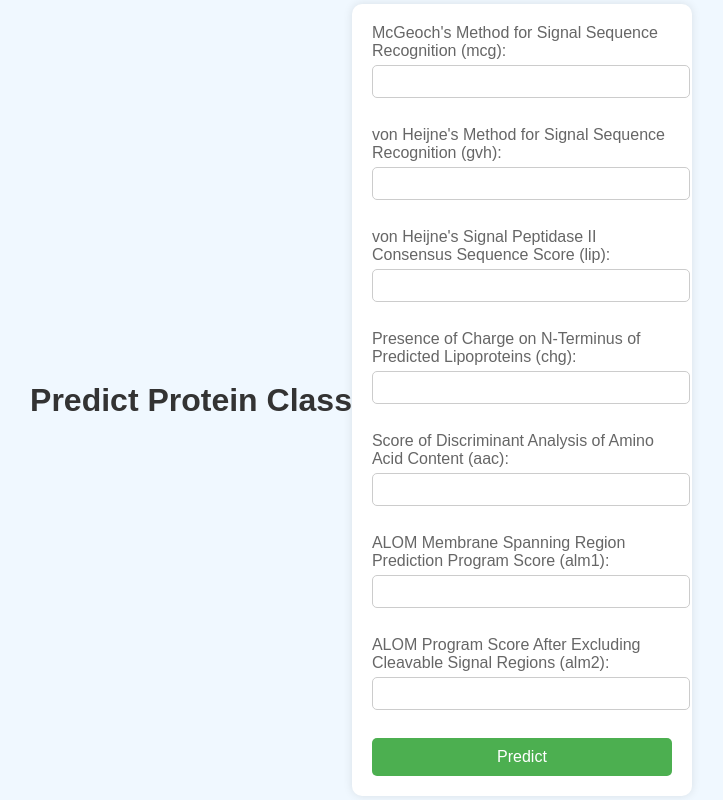
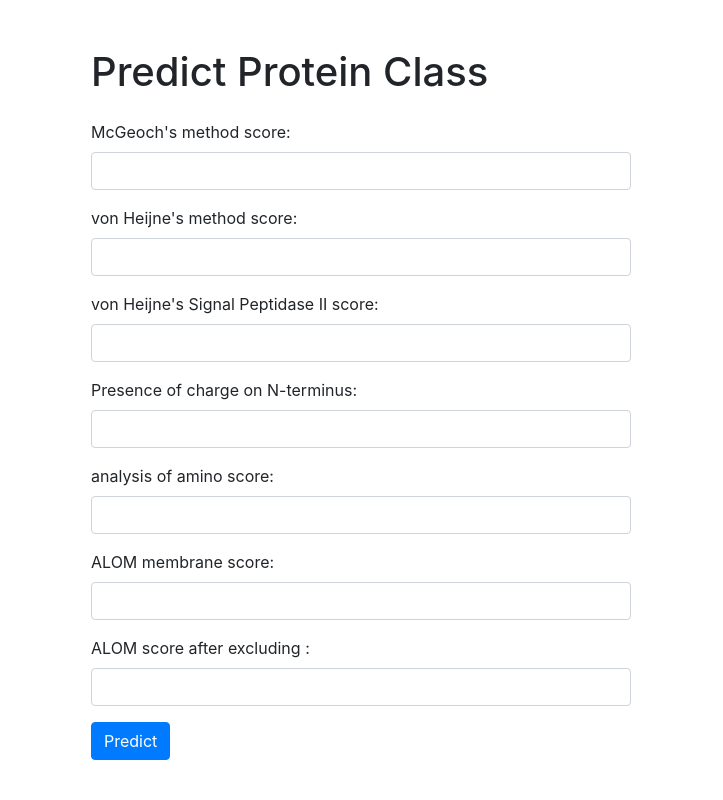
Before and after one commit to mahruss203/ecooo, a Flask app: page / in a window 1280 px wide. Shown: the whole page, without its empty margins (279-1002 px from the left). Run offline with Flask 2, Linux system fonts and the light colour scheme; parts of the project's set-up code (start-up, migrations or seed data) failed here and were passed over; some libraries are stand-ins or nearby versions.

Commit message:
index.html

```diff
--- a/templates/index.html
+++ b/templates/index.html
@@ -3,78 +3,52 @@
 <head>
     <meta charset="UTF-8">
     <title>Predict Protein Class</title>
-    <style>
-        body {
-            font-family: Arial, sans-serif;
-            background-color: #f0f8ff;
-            margin: 0;
-            padding: 0;
-            display: flex;
-            justify-content: center;
-            align-items: center;
-            height: 100vh;
-        }
-        h1 {
-            color: #333;
-        }
-        form {
-            background-color: #fff;
-            padding: 20px;
-            border-radius: 10px;
-            box-shadow: 0 0 10px rgba(0, 0, 0, 0.1);
-            width: 300px;
-        }
-        label {
-            display: block;
-            margin-bottom: 5px;
-            color: #666;
-        }
-        input[type="text"] {
-            width: 100%;
-            padding: 8px;
-            margin-bottom: 10px;
-            border: 1px solid #ccc;
-            border-radius: 5px;
-        }
-        input[type="submit"] {
-            width: 100%;
-            padding: 10px;
-            background-color: #4CAF50;
-            border: none;
-            border-radius: 5px;
-            color: white;
-            font-size: 16px;
-            cursor: pointer;
-        }
-        input[type="submit"]:hover {
-            background-color: #45a049;
-        }
-        h2 {
-            color: #333;
-        }
-    </style>
+    <!-- Bootstrap CSS via CDN -->
+    <link rel="stylesheet" href="https://stackpath.bootstrapcdn.com/bootstrap/4.5.2/css/bootstrap.min.css">
+    <!-- Optional: Font Awesome for icons -->
+    <link rel="stylesheet" href="https://cdnjs.cloudflare.com/ajax/libs/font-awesome/5.15.3/css/all.min.css">
 </head>
 <body>
-    <h1>Predict Protein Class</h1>
-    <form action="/" method="POST">
-        <label for="mcg">McGeoch's Method for Signal Sequence Recognition (mcg):</label>
-        <input type="text" id="mcg" name="mcg"><br><br>
-        <label for="gvh">von Heijne's Method for Signal Sequence Recognition (gvh):</label>
-        <input type="text" id="gvh" name="gvh"><br><br>
-        <label for="lip">von Heijne's Signal Peptidase II Consensus Sequence Score (lip):</label>
-        <input type="text" id="lip" name="lip"><br><br>
-        <label for="chg">Presence of Charge on N-Terminus of Predicted Lipoproteins (chg):</label>
-        <input type="text" id="chg" name="chg"><br><br>
-        <label for="aac">Score of Discriminant Analysis of Amino Acid Content (aac):</label>
-        <input type="text" id="aac" name="aac"><br><br>
-        <label for="alm1">ALOM Membrane Spanning Region Prediction Program Score (alm1):</label>
-        <input type="text" id="alm1" name="alm1"><br><br>
-        <label for="alm2">ALOM Program Score After Excluding Cleavable Signal Regions (alm2):</label>
-        <input type="text" id="alm2" name="alm2"><br><br>
-        <input type="submit" value="Predict">
-    </form>
-    {% if prediction %}
-        <h2>Prediction: {{ prediction }}</h2>
-    {% endif %}
+    <div class="container mt-5">
+        <div class="row">
+            <div class="col-md-6 offset-md-3">
+                <h1 class="mb-4">Predict Protein Class</h1>
+                <form action="/" method="POST">
+                    <div class="form-group">
+                        <label for="mcg">McGeoch's method score:</label>
+                        <input type="text" id="mcg" name="mcg" class="form-control">
+                    </div>
+                    <div class="form-group">
+                        <label for="gvh">von Heijne's method score:</label>
+                        <input type="text" id="gvh" name="gvh" class="form-control">
+                    </div>
+                    <div class="form-group">
+                        <label for="lip">von Heijne's Signal Peptidase II score:</label>
+                        <input type="text" id="lip" name="lip" class="form-control">
+                    </div>
+                    <div class="form-group">
+                        <label for="chg">Presence of charge on N-terminus:</label>
+                        <input type="text" id="chg" name="chg" class="form-control">
+                    </div>
+                    <div class="form-group">
+                        <label for="aac"> analysis of amino score:</label>
+                        <input type="text" id="aac" name="aac" class="form-control">
+                    </div>
+                    <div class="form-group">
+                        <label for="alm1">ALOM membrane score:</label>
+                        <input type="text" id="alm1" name="alm1" class="form-control">
+                    </div>
+                    <div class="form-group">
+                        <label for="alm2">ALOM score after excluding :</label>
+                        <input type="text" id="alm2" name="alm2" class="form-control">
+                    </div>
+                    <button type="submit" class="btn btn-primary">Predict</button>
+                </form>
+                {% if prediction %}
+                    <h2 class="mt-4">Prediction: {{ prediction }}</h2>
+                {% endif %}
+            </div>
+        </div>
+    </div>
 </body>
 </html>
```
